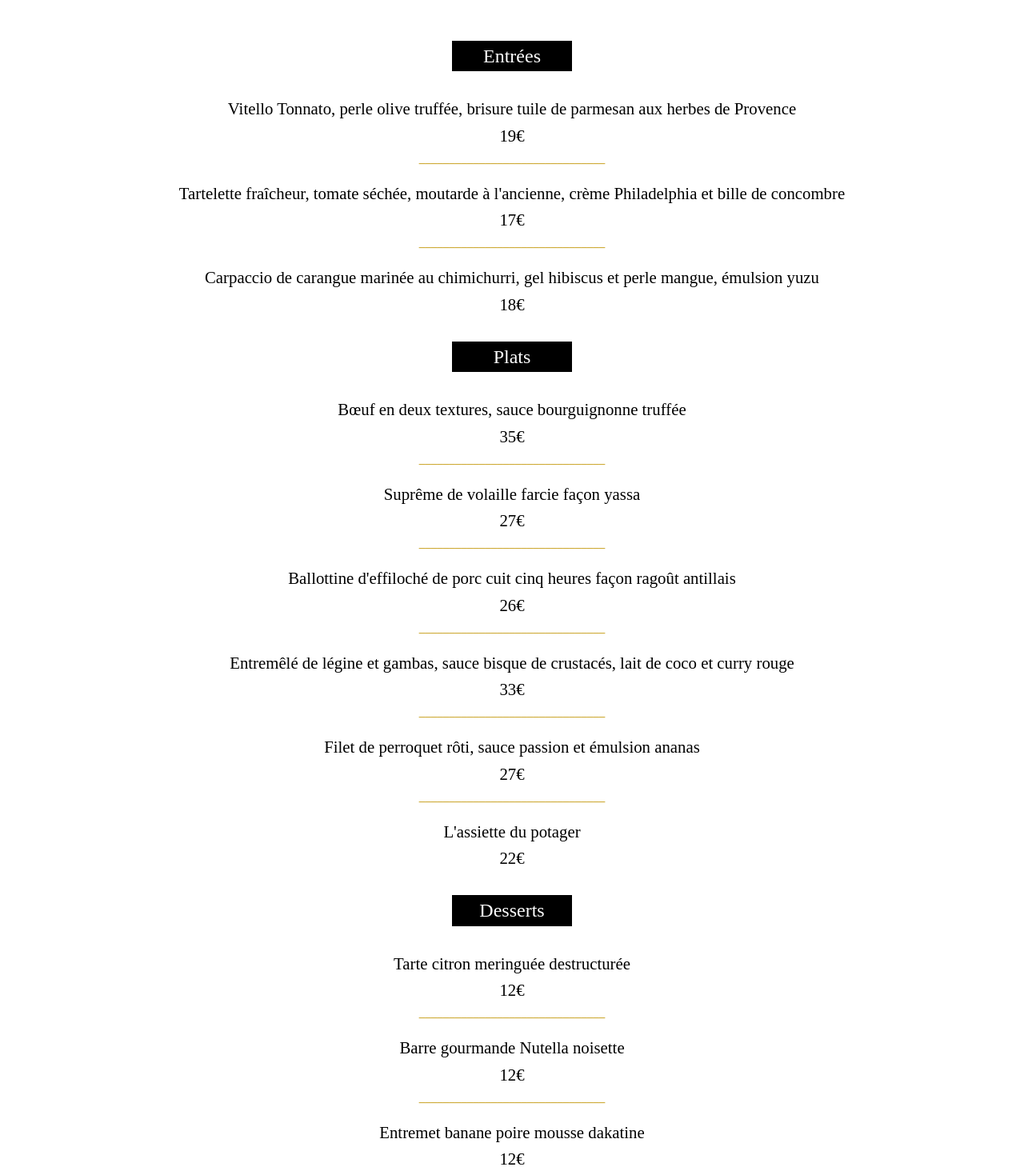
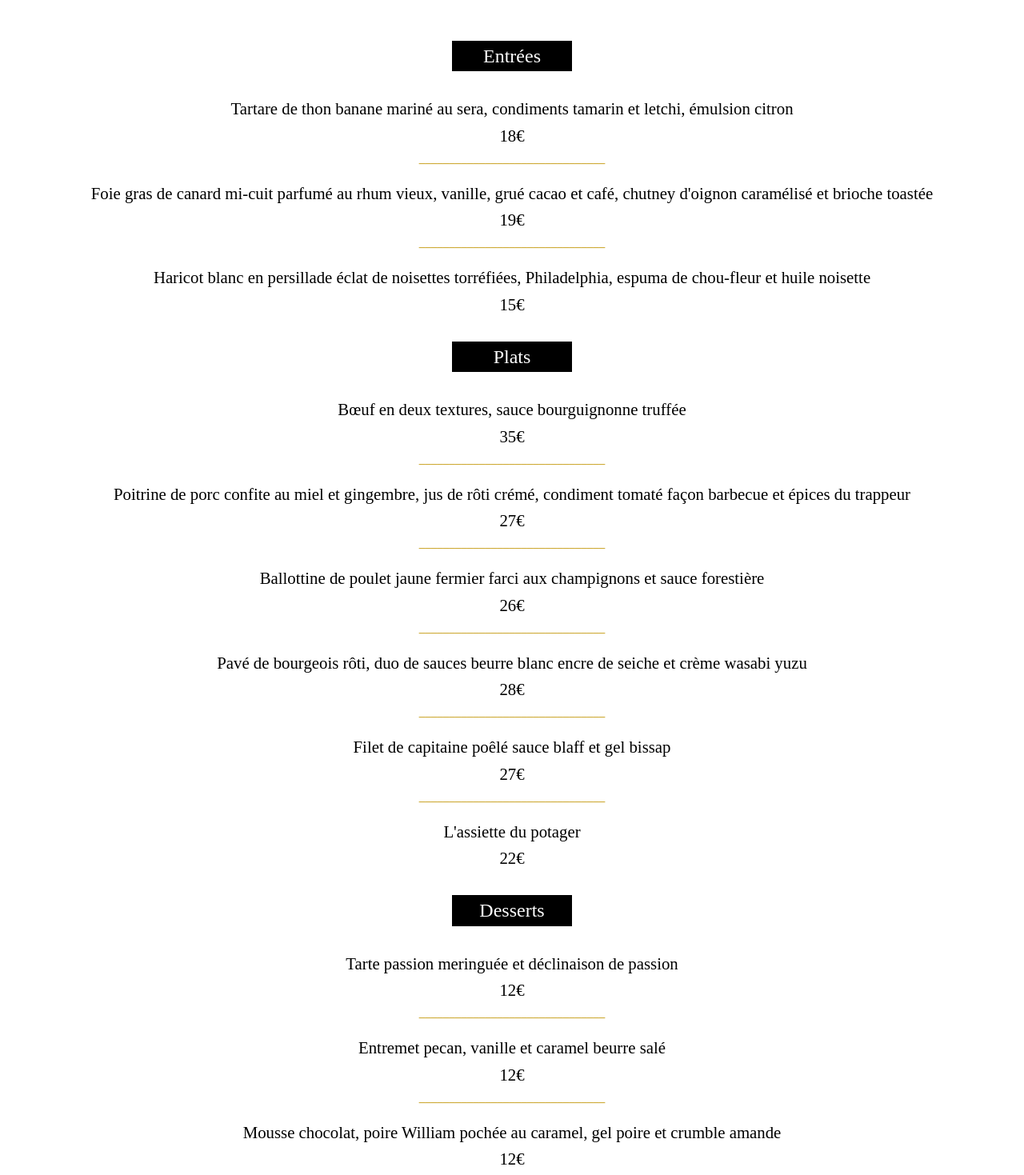
Before and after one commit to leonorine/palaisdessens, a Vue app: page /carte in a window 1280 px wide. Shown: the part 221-1690 px from the top of the page at 80% size. Built offline with nearby package versions, Linux system fonts and the light colour scheme.

Commit message:
nouvelle carte

```diff
--- a/src/views/carte.vue
+++ b/src/views/carte.vue
@@ -7,20 +7,21 @@
     <div class="entrees">
       <h2 class="titre-cat">Entrées</h2>
       <div class="carte-item">
-          <p class="nom">Vitello Tonnato, perle olive truffée, brisure tuile de parmesan aux herbes de Provence</p>
+        <p class="nom">Tartare de thon banane mariné au sera, condiments tamarin et letchi, émulsion citron</p>
+        <p class="prix">18€</p>
+      </div>
+      <p class="trait">_______________________________</p>
+      <div class="carte-item">
+        <p class="nom">Foie gras de canard mi-cuit parfumé au rhum vieux, vanille, grué cacao et café, chutney d'oignon caramélisé et brioche toastée</p>
         <p class="prix">19€</p>
       </div>
       <p class="trait">_______________________________</p>
       <div class="carte-item">
-          <p class="nom">Tartelette fraîcheur, tomate séchée, moutarde à l'ancienne, crème Philadelphia et bille de concombre</p>
-          <p class="prix">17€</p>
-        </div>
-        <p class="trait">_______________________________</p>
-        <div class="carte-item">
-          <p class="nom">Carpaccio de carangue marinée au chimichurri, gel hibiscus et perle mangue, émulsion yuzu</p>
-          <p class="prix">18€</p>
+        <p class="nom">Haricot blanc en persillade éclat de noisettes torréfiées, Philadelphia, espuma de chou-fleur et huile noisette</p>
+        <p class="prix">15€</p>
       </div>
     </div>
+
     <div class="plats">
       <h2 class="titre-cat">Plats</h2>
       <div class="carte-item">
@@ -29,22 +30,22 @@
       </div>
       <p class="trait">_______________________________</p>
       <div class="carte-item">
-          <p class="nom">Suprême de volaille farcie façon yassa</p>
+        <p class="nom">Poitrine de porc confite au miel et gingembre, jus de rôti crémé, condiment tomaté façon barbecue et épices du trappeur</p>
         <p class="prix">27€</p>
       </div>
       <p class="trait">_______________________________</p>
       <div class="carte-item">
-          <p class="nom">Ballottine d'effiloché de porc cuit cinq heures façon ragoût antillais</p>
+        <p class="nom">Ballottine de poulet jaune fermier farci aux champignons et sauce forestière</p>
         <p class="prix">26€</p>
       </div>
       <p class="trait">_______________________________</p>
       <div class="carte-item">
-          <p class="nom">Entremêlé de légine et gambas, sauce bisque de crustacés, lait de coco et curry rouge</p>
-          <p class="prix">33€</p>
+        <p class="nom">Pavé de bourgeois rôti, duo de sauces beurre blanc encre de seiche et crème wasabi yuzu</p>
+        <p class="prix">28€</p>
       </div>
       <p class="trait">_______________________________</p>
       <div class="carte-item">
-          <p class="nom">Filet de perroquet rôti, sauce passion et émulsion ananas</p>
+        <p class="nom">Filet de capitaine poêlé sauce blaff et gel bissap</p>
         <p class="prix">27€</p>
       </div>
       <p class="trait">_______________________________</p>
@@ -56,21 +57,22 @@
     <div class="dessert">
       <h2 class="titre-cat">Desserts</h2>
       <div class="carte-item">
-                <p class="nom">Tarte citron meringuée destructurée</p>
+        <p class="nom">Tarte passion meringuée et déclinaison de passion</p>
         <p class="prix">12€</p>
       </div>
       <p class="trait">_______________________________</p>
       <div class="carte-item">
-                <p class="nom">Barre gourmande Nutella noisette</p>
+        <p class="nom">Entremet pecan, vanille et caramel beurre salé</p>
         <p class="prix">12€</p>
       </div>
       <p class="trait">_______________________________</p>
       <div class="carte-item">
-                <p class="nom">Entremet banane poire mousse dakatine</p>
+        <p class="nom">Mousse chocolat, poire William pochée au caramel, gel poire et crumble amande</p>
         <p class="prix">12€</p>
       </div>
     </div>
   </div>
+
   <p id="ttc" class="carte-item">Nos prix sont TTC et service compris, hors boissons</p>
 </div>
 </template>
```
Lines whose indentation alone changed are shown as unchanged.
